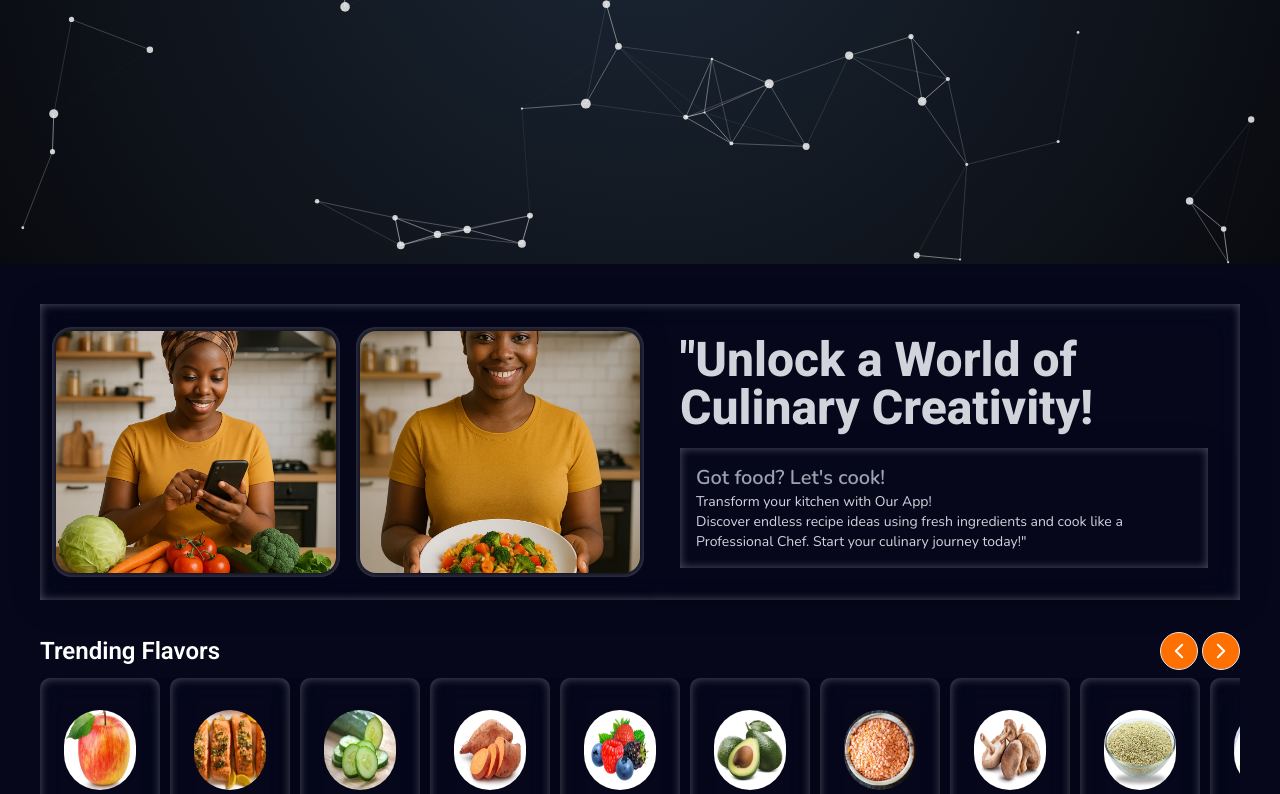
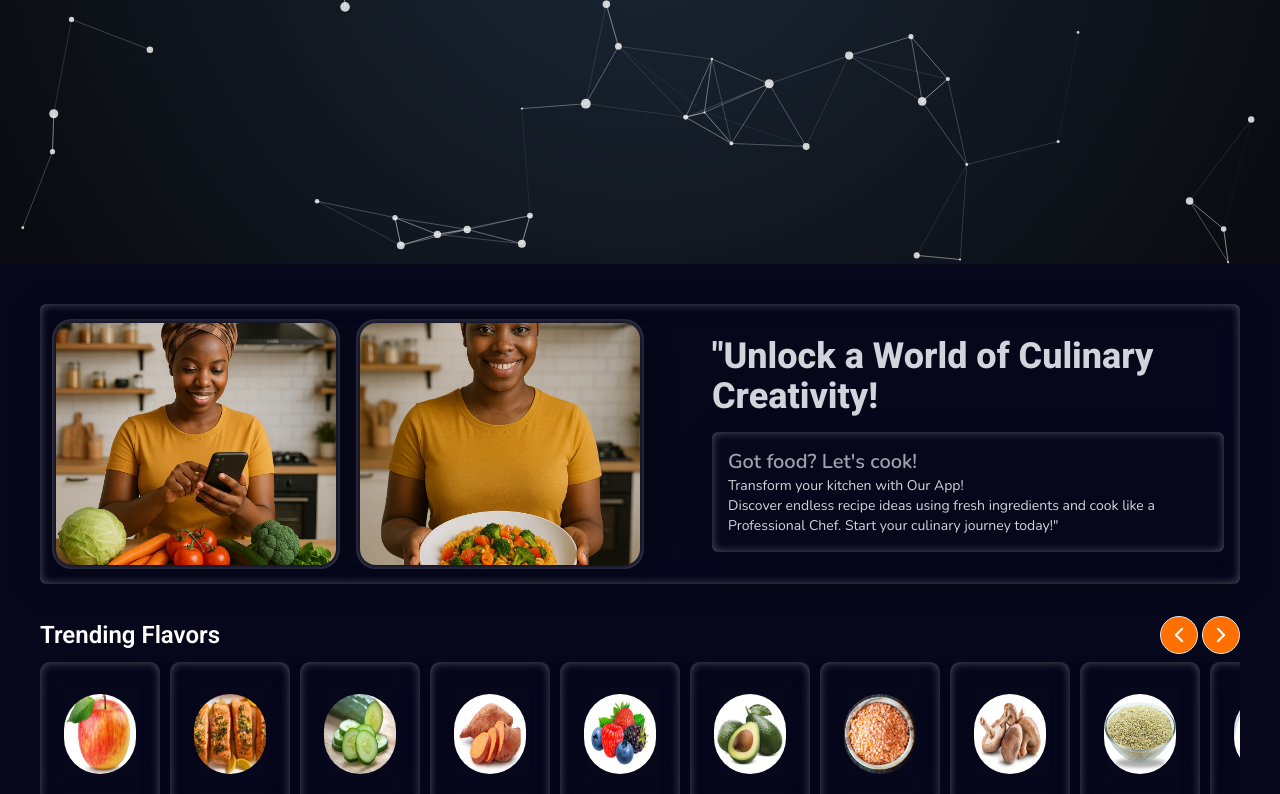
Before and after one commit to AimableUK/Tasty_Mundo, a React (Vite) app: page / in a window 1280 px wide. Shown: the part 536-1330 px from the top of the page. Built offline with nearby package versions, Linux system fonts and the light colour scheme; a web font is replaced by a local one.

Commit message:
Fixed welcome text Responsive ness on the Ipad Air

```diff
--- a/src/Components/Footer/Footer.jsx
+++ b/src/Components/Footer/Footer.jsx
@@ -91,7 +91,7 @@ const Footer = () => {
         {MySocials.map((option, index) => (
           <div key={index} className="relative">
             <button
-              className="text-primary text-2xl m-2"
+              className="text-primary text-2xl m-2 hover:text-primaryColor"
               onClick={() => window.open(option.url, "_blank")}
             >
               {option.icon}
--- a/src/Components/Home/Home.jsx
+++ b/src/Components/Home/Home.jsx
@@ -123,7 +123,7 @@ const Home = () => {
 
       {/* Why US */}
       <section className="p-3 md:px-10 py-4 pt-10 flex flex-col md:flex-row bg-primaryBody">
-        <div className="main wrapper pl-3 pt-3 lg:pt-0">
+        <div className="rounded-md main wrapper pl-3 pt-3 lg:pt-0">
           {/* Images */}
           <div className="relative px-4 md:px-0 p-2">
             <div className="images-section flex flex-row flex-nowrap gap-3">
@@ -142,11 +142,11 @@ const Home = () => {
             </div>
           </div>
           {/* <!-- Text Content --> */}
-          <div className="p-4 md:p-8 rounded-xl shadow-lg hover:scale-105 transform transition duration-300 ease-in-out">
-            <h2 className="text-2xl font-roboto md:text-4xl lg:text-5xl font-extrabold text-gray-300 mb-4">
+          <div className="p-4 md:py-8 md:pl-16 md:pr-4 rounded-xl shadow-lg transform transition duration-300 ease-in-out">
+            <h2 className="text-2xl font-roboto md:text-3xl lg:text-4xl font-extrabold text-gray-300 mb-4">
               "Unlock a World of Culinary Creativity!
             </h2>
-            <div className="main flex items-center space-x-4 p-4">
+            <div className="rounded-md main flex items-center space-x-4 p-4">
               <div>
                 <h3 className="md:text-xl font-semibold text-gray-400">
                   Got food? Let's cook!
--- a/src/Components/Testimonials/Testimonials.jsx
+++ b/src/Components/Testimonials/Testimonials.jsx
@@ -32,7 +32,7 @@ const Testimonials = () => {
   };
 
   return (
-    <div className="bg-primaryBody text-white flex flex-col font-nunito md:px-28">
+    <div className="bg-primaryBody text-white flex flex-col font-nunito md:px-10 lg:px-28">
       <AnimatePresence mode="wait" custom={direction.current}>
         <motion.div
           key={testimonialsData[index].id}
@@ -44,7 +44,7 @@ const Testimonials = () => {
           transition={{ duration: 0.4, ease: "easeInOut" }}
           className="your-styled-testimonial-container"
         >
-          <div className="p-3 md:px-10 md:grid grid-cols-3">
+          <div className="p-3 lg:px-10 md:grid grid-cols-3">
             {/* Picture */}
             <div className="col-span-1">
               <img
```
Also changed, not shown: src/index.css (+0 -7 lines).
